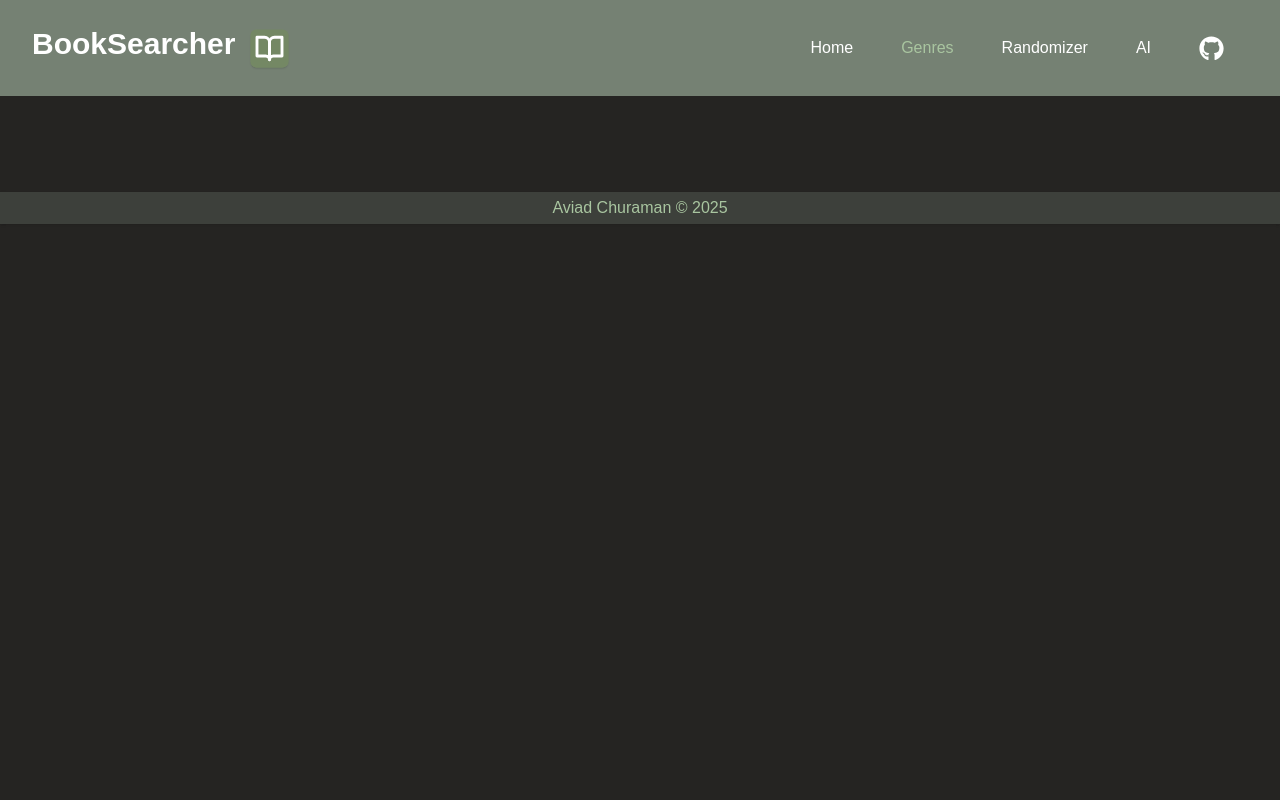
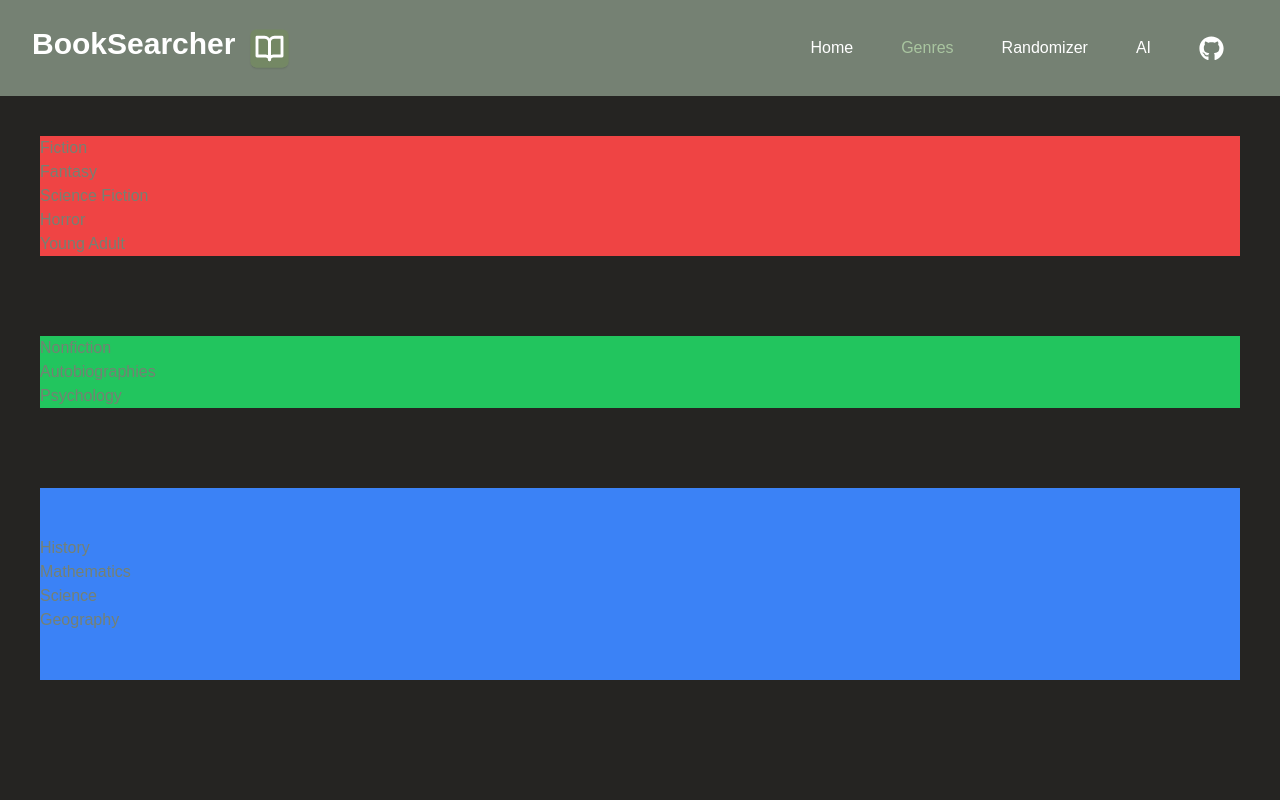
Before and after one commit to av1ad/BookSearcher, a Next.js app: page /genres in a window 1280 px wide. Shown: the top 800 px of the page. Built offline with nearby package versions, Linux system fonts and the light colour scheme; a web font is replaced by a local one.

Commit message:
Optional chaining

```diff
--- a/src/app/genres/[genre]/page.tsx
+++ b/src/app/genres/[genre]/page.tsx
@@ -3,12 +3,11 @@
 import Footer from "@/app/(components)/Footer";
 import Header from "@/app/(components)/Header";
 import { usePathname } from "next/navigation";
-import { useState } from "react";
+import { ReactNode, useState } from "react";
 
 export default function GenrePage() {
-
-    const [isLoading, setIsLoading] = useState<boolean>(false);
-
+  const [books, setBooks] = useState<Array<ReactNode>>([]);
+  const [isLoading, setIsLoading] = useState<boolean>(false);
 
   const pathname = usePathname();
   const firstSegment = pathname.split("/")[2];
@@ -16,11 +15,17 @@ export default function GenrePage() {
   // Shows a list of books with that genre that is selected, allows you to click on the book and redirects you to the book id
   // We'll also use the search method for these so when they click on a subject/genre it redirects to the genre id
   // Extra feature would being able to search with specific genre
+
+
+
+
   return (
     <div>
       <Header />
       <div className="content-center justify-items-center my-10">
-        <h1 className="capitalize bold text-3xl bg-opacity-25 bg-black p-4 rounded-lg">{firstSegment}</h1>
+        <h1 className="capitalize bold text-3xl bg-opacity-25 bg-black p-4 rounded-lg">
+          {firstSegment}
+        </h1>
       </div>
 
       <Footer />
--- a/src/app/genres/page.tsx
+++ b/src/app/genres/page.tsx
@@ -1,3 +1,4 @@
+import Link from "next/link";
 import Footer from "../(components)/Footer";
 import Header from "../(components)/Header";
 
@@ -7,10 +8,34 @@ export default function GenreList() {
   return (
     <div>
       <Header />
-      <div></div>
-      <div></div>
-      <div></div>
-      <div></div>
+      <div className="min-h-screen min-w-screen overflow-hidden">
+        <div className="grid mx-auto items-center overflow-hidden">
+          <div className="bg-red-500 m-10">
+            <ul>
+              <li>Fiction</li>
+              <li>Fantasy</li>
+              <li>Science Fiction</li>
+              <li>Horror</li>
+              <li>Young Adult</li>
+            </ul>
+          </div>
+          <div className="bg-green-500 m-10">
+            <ul>
+              <li>Nonfiction</li>
+              <li>Autobiographies</li>
+              <li>Psychology</li>
+            </ul>
+          </div>
+          <div className="bg-blue-500 m-10 py-12">
+            <ul>
+              <li>History</li>
+              <li>Mathematics</li>
+              <li>Science</li>
+              <li>Geography</li>
+            </ul>
+          </div>
+        </div>
+      </div>
       <Footer />
     </div>
   );
--- a/src/app/page.tsx
+++ b/src/app/page.tsx
@@ -43,12 +43,11 @@ export default function Page() {
         );
         const response = await data.json();
         const books = response.docs.slice(90, 102);
-        console.log(books);
         const bookImages = books.map((book: any) => {
-          const src = `https://covers.openlibrary.org/b/olid/${book.cover_edition_key}-L.jpg`;
+          const src = `https://covers.openlibrary.org/b/olid/${book?.cover_edition_key}-L.jpg`;
           return (
             <Image
-              key={book.cover_edition_key}
+              key={book?.cover_edition_key}
               loader={() => src}
               src={src}
               alt="Book cover"
--- a/src/app/randomizer/page.tsx
+++ b/src/app/randomizer/page.tsx
@@ -20,8 +20,8 @@ export default function Randomizer() {
       await fetch("https://openlibrary.org/search.json?q=random&fields=*")
         .then((res) => res.json())
         .then((books) => {
-          const randomBook = Math.floor(Math.random() * books.docs.length);
-          const src = `https://covers.openlibrary.org/b/olid/${books.docs[randomBook].cover_edition_key}-L.jpg`;
+          const randomBook = Math.floor(Math.random() * books?.docs?.length);
+          const src = `https://covers.openlibrary.org/b/olid/${books?.docs[randomBook]?.cover_edition_key}-L.jpg`;
           const img = (
             <Image
               loader={() => src}
@@ -33,8 +33,8 @@ export default function Randomizer() {
             />
           );
           setBookCover(img);
-          setTitle(books.docs[randomBook].title);
-          setAuthor(books.docs[randomBook].author_name[0]);
+          setTitle(books?.docs[randomBook]?.title);
+          setAuthor(books?.docs[randomBook]?.author_name[0]);
         });
     } catch {
       console.log("Cannot fetch books...trying again");
--- a/src/app/search/page.tsx
+++ b/src/app/search/page.tsx
@@ -28,18 +28,18 @@ function SearchResults() {
         const book = response.docs;
         console.log(book);
         const bookInfo = book.map((books: any) => {
-          const author = books.author_name;
-          const title = books.title;
-          const bookImage = `https://covers.openlibrary.org/b/olid/${books.cover_edition_key}-M.jpg`;
+          const author = books?.author_name;
+          const title = books?.title;
+          const bookImage = `https://covers.openlibrary.org/b/olid/${books?.cover_edition_key}-M.jpg`;
 
           return (
             <div
-              key={books.key || Math.random()}
+              key={books?.key || Math.random()}
               className="flex flex-col justify-items-center align-middle m-5"
             >
-              {books.cover_edition_key ? (
+              {books?.cover_edition_key ? (
                 <Image
-                  key={books.cover_edition_key}
+                  key={books?.cover_edition_key}
                   loader={() => bookImage}
                   src={bookImage}
                   alt="Book cover"
```
